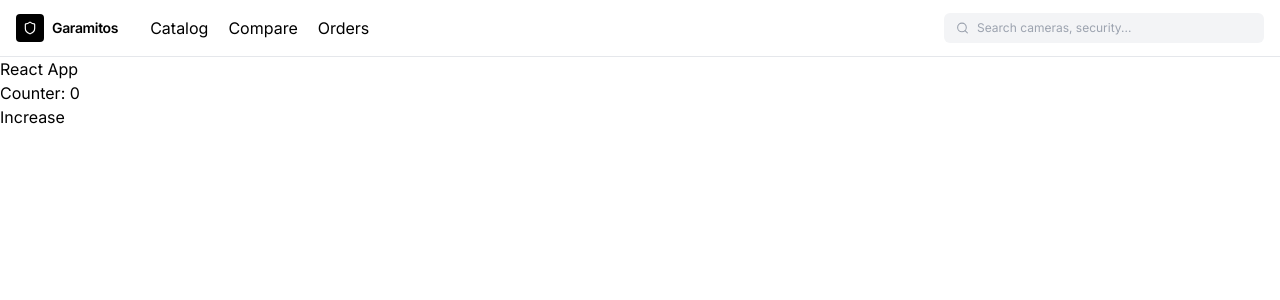
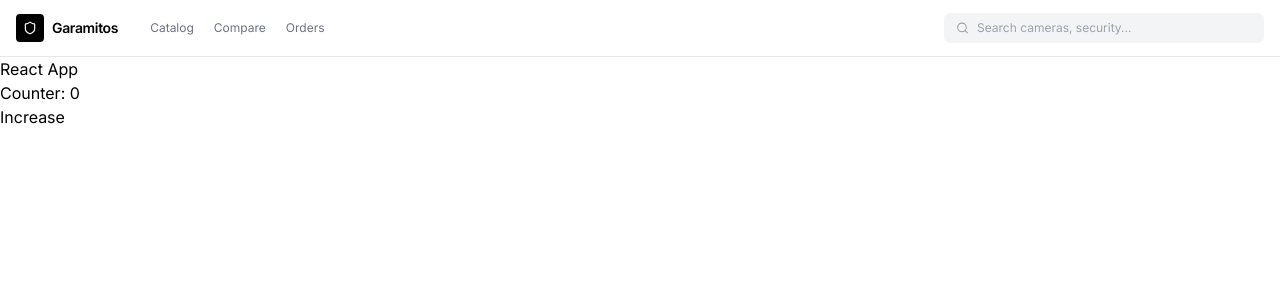
Before and after one commit to Zakaria12e/Garamitos_Ecom, a React (Vite) app in the folder frontend/: page / in a window 1280 px wide. Shown: the top 300 px of the page. Built offline with nearby package versions, Linux system fonts and the light colour scheme.

Commit message:
feat(header): animate logo on hover and style nav links

```diff
--- a/frontend/src/components/layout/Header.jsx
+++ b/frontend/src/components/layout/Header.jsx
@@ -1,15 +1,14 @@
 import React, { useState } from 'react'
 import { Link, useNavigate } from 'react-router-dom'
+import { motion } from 'framer-motion'
 import { Shield, Search } from 'lucide-react'
 
 export default function Header() {
-
   const [search, setSearch] = useState('')
   const navigate = useNavigate()
 
   const handleSearch = (e) => {
     e.preventDefault()
-
     if (search.trim()) {
       navigate('/catalog?search=' + encodeURIComponent(search.trim()))
       setSearch('')
@@ -21,27 +20,22 @@ export default function Header() {
       <div className="max-w-7xl mx-auto px-4 h-14 flex items-center gap-4">
 
         <Link to="/" className="flex items-center gap-2 shrink-0">
-          <div className="w-7 h-7 bg-black dark:bg-white rounded flex items-center justify-center">
+          <motion.div whileHover={{ scale: 1.1 }} className="w-7 h-7 bg-black dark:bg-white rounded flex items-center justify-center">
             <Shield size={14} className="text-white dark:text-black" />
-          </div>
+          </motion.div>
           <span className="font-semibold text-sm tracking-tight">Garamitos</span>
         </Link>
 
         <nav className="hidden md:flex items-center gap-5 ml-4">
-          <Link to="/catalog">Catalog</Link>
-          <Link to="/compare">Compare</Link>
-          <Link to="/orders">Orders</Link>
+          <Link to="/catalog" className="text-xs text-gray-500 dark:text-gray-400 hover:text-black dark:hover:text-white transition-colors">Catalog</Link>
+          <Link to="/compare" className="text-xs text-gray-500 dark:text-gray-400 hover:text-black dark:hover:text-white transition-colors">Compare</Link>
+          <Link to="/orders" className="text-xs text-gray-500 dark:text-gray-400 hover:text-black dark:hover:text-white transition-colors">Orders</Link>
         </nav>
 
         <form onSubmit={handleSearch} className="hidden md:flex flex-1 max-w-xs ml-auto">
           <div className="relative w-full">
             <Search size={13} className="absolute left-3 top-1/2 -translate-y-1/2 text-gray-400" />
-            <input
-              value={search}
-              onChange={e => setSearch(e.target.value)}
-              placeholder="Search cameras, security..."
-              className="w-full pl-8 pr-3 py-1.5 text-xs bg-gray-100 dark:bg-gray-900 rounded-md border border-transparent focus:border-gray-300 dark:focus:border-gray-700 focus:outline-none transition-colors"
-            />
+            <input value={search} onChange={e => setSearch(e.target.value)} placeholder="Search cameras, security..." className="w-full pl-8 pr-3 py-1.5 text-xs bg-gray-100 dark:bg-gray-900 rounded-md border border-transparent focus:border-gray-300 dark:focus:border-gray-700 focus:outline-none transition-colors" />
           </div>
         </form>
 
```
